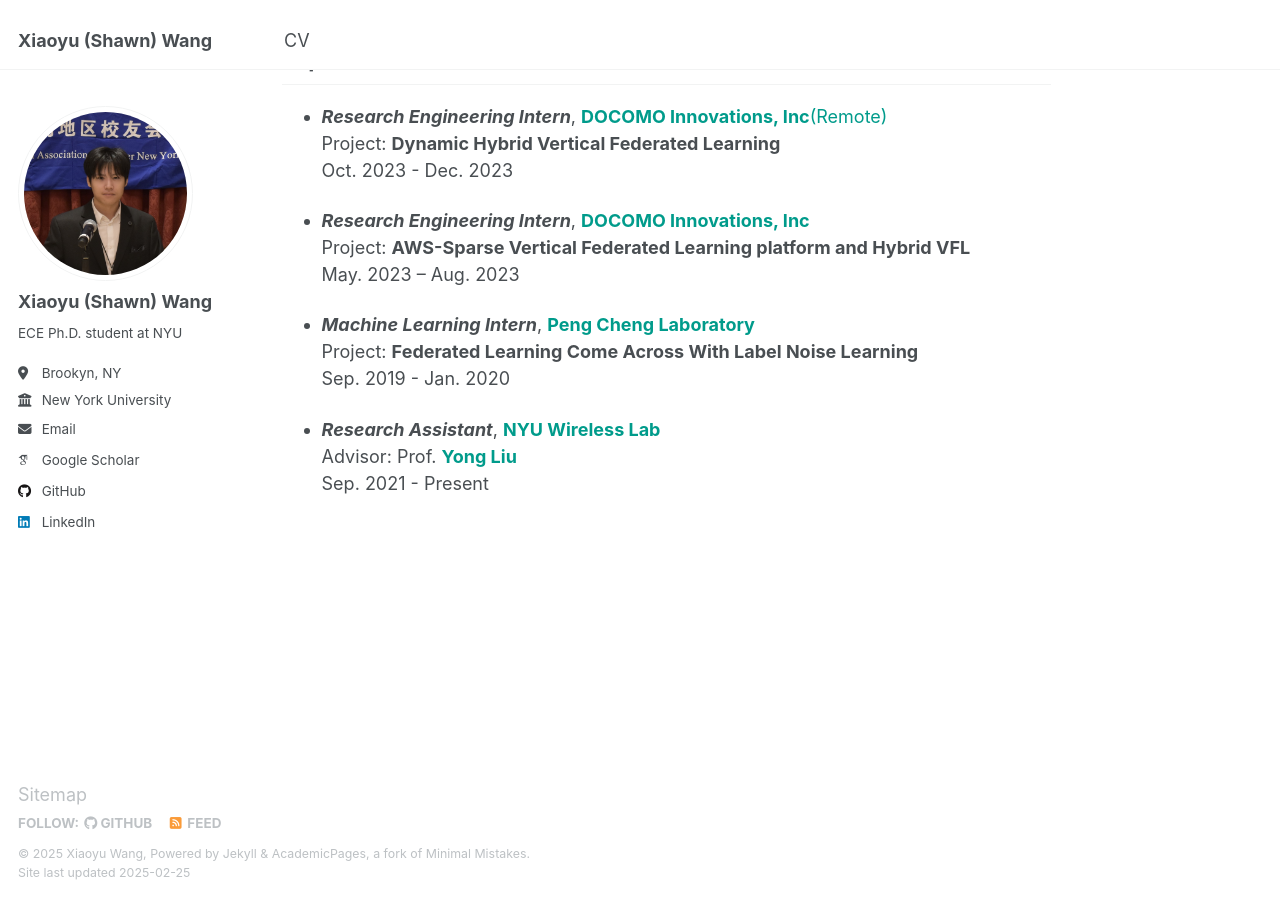
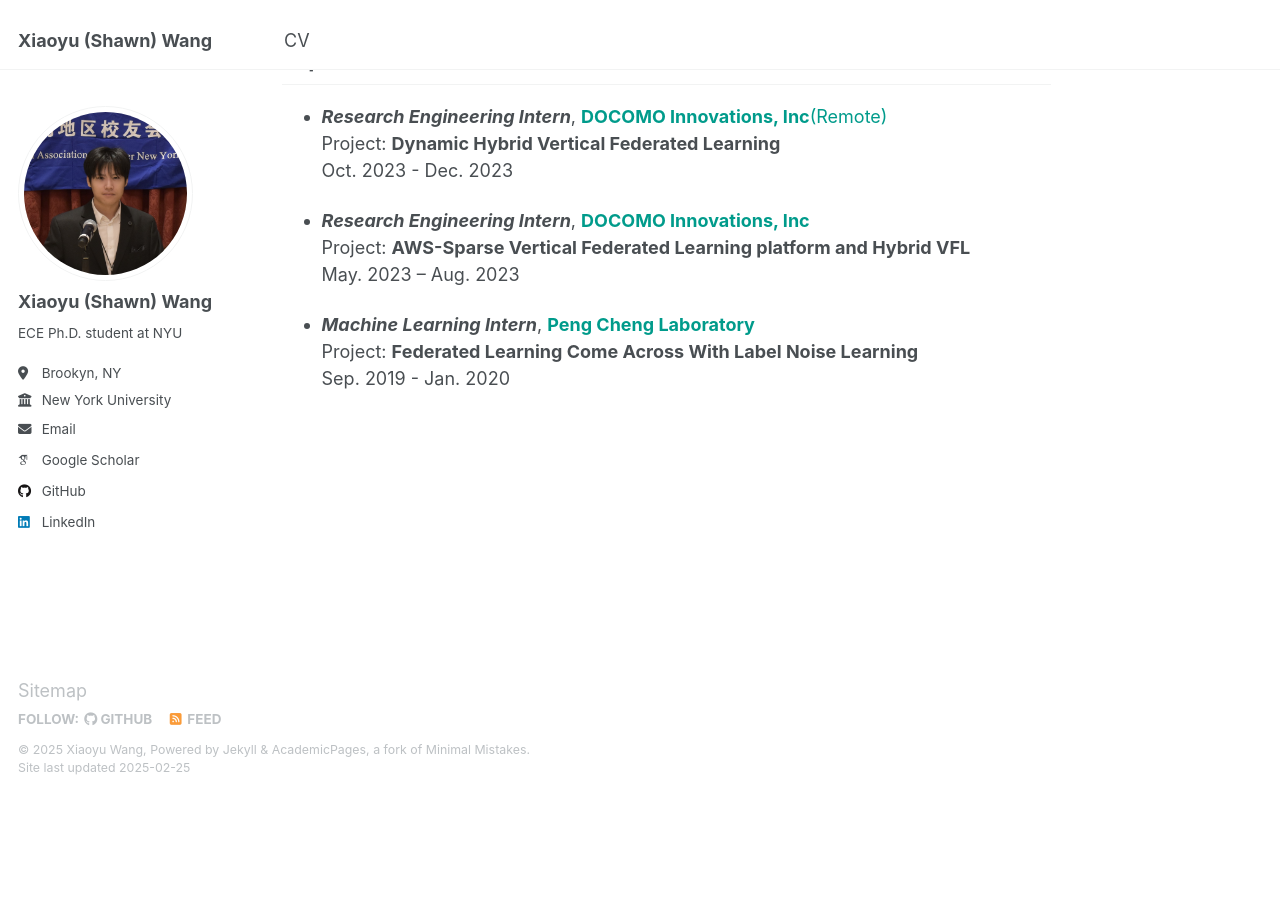
Before and after one commit to shawnxiaoyuwang/shawnxiaoyuwang.github.io, a Jekyll site: the page built from _pages/about.md, in a window 1280 px wide and 900 px high, scrolled down 1058 px. Built offline with Jekyll 4.4.1, drawn with Linux system fonts in a browser that asks for light colours; some web fonts are replaced; after the commit the page ends 1854 px from its top, so only the background shows below that.

Commit message:
Update about.md

```diff
--- a/_pages/about.md
+++ b/_pages/about.md
@@ -49,7 +49,3 @@ May. 2023 – Aug. 2023
 * ***Machine Learning Intern***, <a href="https://data-starcloud.pcl.ac.cn/" style="color: #009B8B; text-decoration: none;">**Peng Cheng Laboratory**</a> \\
 Project: **Federated Learning Come Across With Label Noise Learning**\\
 Sep. 2019 - Jan. 2020
-
-* ***Research Assistant***, <a href="https://wireless.engineering.nyu.edu/" style="color: #009B8B; text-decoration: none;">**NYU Wireless Lab**</a> \\
-Advisor: Prof. <a href="https://wireless.engineering.nyu.edu/yong-liu/" style="color: #009B8B; text-decoration:none">**Yong Liu**</a>\\
-Sep. 2021 - Present
```
